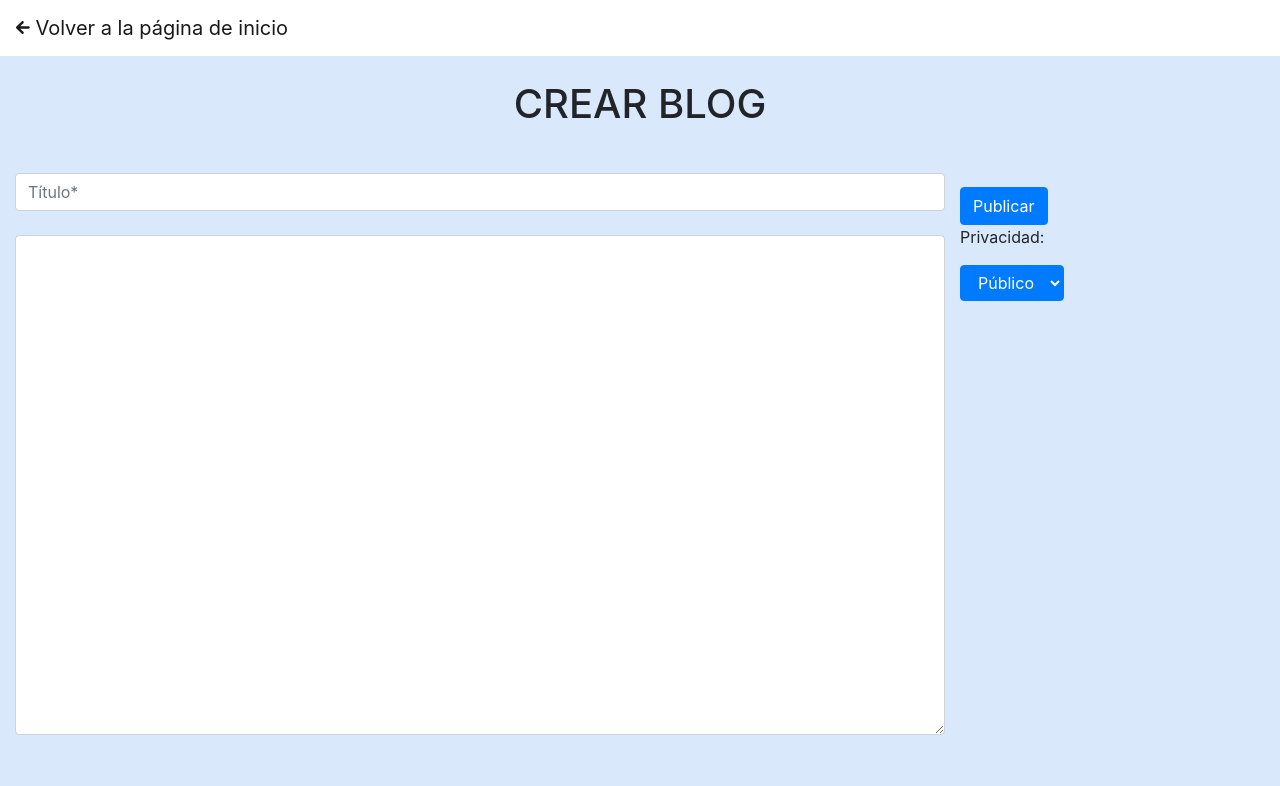
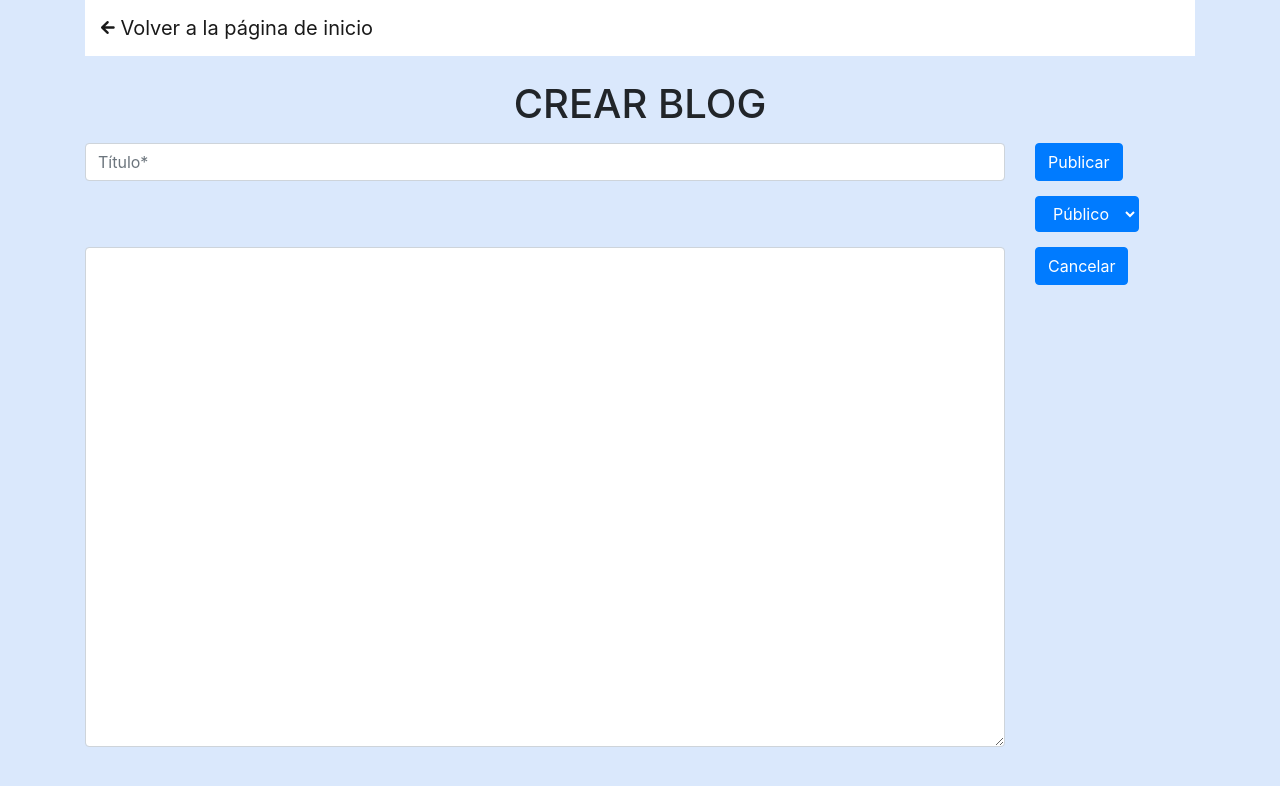
Before and after one commit to rubendario102/MisionTicGrupoF, a Flask app: page /crearBlog in a window 1280 px wide. Shown: the top 786 px of the page. Run offline with Flask 2, Linux system fonts and the light colour scheme; the visitor is signed in with stand-in values (Sample User, id 1).

Commit message:
Se resuelven los bugs que se crearon en el merge anterior

```diff
--- a/BLOGS/main.py
+++ b/BLOGS/main.py
@@ -124,7 +124,7 @@ def crearUsuario():
                             cursor.execute("INSERT INTO tbl_001_u(usr, em, cla, tip_u, est_u) VALUES(?,?,?,?,?)",(usuario,correo,encriptada, 1,"inactivo"))
                             con.commit()
                             yag = yagmail.SMTP("pruebatk.8912@gmail.com","prueba123")
-                            yag.send(to = correo, subject="Correo de activación", contents="Bienvenido al blog")
+                            yag.send(to = correo, subject='Activar usuario', contents='Bienvenido al Blog para activar su usuario <a href='+url_for('activar',_external=True)+'>Click aqui para activar usuario</a>')
                             return render_template('login.html')
                         else:
                             error = "El correo ya existe"
@@ -237,7 +237,8 @@ def crearBlog3():
                         #borrar id del usuario
                         cursor.execute("INSERT INTO tbl_002_b(id_u, tit, cuer_b, est_b, fecha_cb)VALUES(?,?,?,?,CURRENT_TIMESTAMP)",(idUsuario, titulo, cuerpo, blog))
                         con.commit()
-                        return render_template('vistaBlog.html')
+                        variable = redirect(url_for('vistaBlog'))
+                        return variable
                 except:
                     con.rollback()
                     error = "No se pudo crear el blog"
@@ -369,6 +370,43 @@ def recuperar():
             error="Este correo no esta registrado"
             return render_template('Recuperar.html',error=error)
 
+#Ruta para activar el usuario
+@app.route('/activar', methods=['POST','GET'])
+def activar():
+    if request.method == "POST":
+        error = None
+        correo = escape(request.form["correo"])
+        if correo != "":
+            try:
+                with sqlite3.connect('Blogs.db') as con:
+                    con.row_factory = sqlite3.Row
+                    cursor = con.cursor()
+                    #busco si el correo ya existe
+                    cursor.execute("SELECT id_u FROM tbl_001_u WHERE em = ?",[correo])
+                    row = cursor.fetchone()
+                    if row != None:
+                        id_usuario= row[0]
+                        cursor.execute("UPDATE tbl_001_u SET est_u =? WHERE id_u = ?",["activo",id_usuario])
+                        con.commit()
+                        variable = redirect(url_for('principal'))
+                        return variable
+                    else:
+                        error = "Este correo no esta guardado en la base de datos"
+                        flash(error)
+                        return render_template('activar.html')
+            except:
+                error = "No se pudo activar el usuario"
+                flash(error)
+                return render_template('activar.html')
+        else:
+            error = "El campo no puede estar vacio"
+            flash(error)
+            return render_template('activar.html')
+    else:
+        error = "Metodo invalido"
+        flash(error)
+        return render_template('activar.html')
+
 if __name__ == "__main__":
     #app.run(host='127.0.0.1', port = 443, ssl_context= ('micertificado.pem','llaveprivada.pem'),debug=True)
     app.run(debug=True)
--- a/BLOGS/templates/crearEntrada.html
+++ b/BLOGS/templates/crearEntrada.html
@@ -1,47 +1,45 @@
 {% extends "base.html" %}
 
 {% block contenido %}
+    <div class="container">
+        <div class="row">
+            <div class="col-12">
+                <nav class="navbar navbar-light bg-light">
+                    <a class="navbar-brand" href="{{ url_for('vistaBlog') }}"><i class="icon ion-md-arrow-round-back"></i> Volver a la página de inicio</a>
+                </nav>
+            </div>
+        </div>
         <section class="content">
             {%for message in get_flashed_messages()%}
             <div class="flash">{{message}}</div>
             {%endfor%}
         </section>
-    <nav class="navbar navbar-light bg-light">
-        <a class="navbar-brand" href="{{url_for('vistaBlog')}}"><i class="icon ion-md-arrow-round-back"></i> Volver a la página de inicio</a>
-    </nav>
+        <form id=fomularioBlog action="{{url_for('crearBlog3')}}" method="GET">
             <br>
             <h1 style="text-align: center;">CREAR BLOG</h1>
-    <form method="GET" action="{{url_for('crearBlog3')}}">
-        <div id="contenedor-principal">
-            <!-- Contenido de la pagina -->
-            <div id="contenido-pagina">
-                <div class="container-fluid">
-                    <div class="row">
-                        <div class="col-lg-12">
-                            <br>
+            <div class="row" style="margin-top: 15px;margin-bottom: 15px;">
+                <br><br>
+                <div class="col-10">
                     {{form.titulo(class="form-control input-md")}}
-                            <!-- <input id="titulo" name="titulo" type="text" placeholder="Titulo*" class="form-control input-md"> -->
-                            <br>
-                            {{form.cuerpo(class="form-control")}}
-                            <!-- <textarea id="cuerpo" name="cuerpo" class="form-control"></textarea> -->
                 </div>
-                    </div>
-                </div>
-            </div>
-
-            <!-- barra lateral -->
-            <div id="contenido-barra">
+                <div class="col-2">
                     <input type="submit" value="Publicar" class="btn btn-primary">
-                <br>
-                <label>{{form.privacidad.label}}</label>
-                <!--{{form.privacidad(class="btn btn-primary")}}-->
-                <select id="privacidad" name="privacidad" class="btn btn-primary item-lista">
+                    <select id="privacidad" name="privacidad" class="btn btn-primary" style="margin-top: 15px;">
                         <option value="0">Público</option>
                         <option value="1">Privado</option>
                     </select>
                 </div>
             </div>
+            <div class="row">
+                <div class="col-10">
+                    {{form.cuerpo(class="form-control")}}
+                </div>
+                <div class="col-2">
+                    <a type="bottom" href="{{ url_for('vistaBlog') }}" class="btn btn-primary"> Cancelar </a>
+                </div>
+            </div>
         </form>
+    </div>
     <!-- Option 1: jQuery and Bootstrap Bundle (includes Popper) -->
     <script src="https://code.jquery.com/jquery-3.5.1.slim.min.js" integrity="sha384-DfXdz2htPH0lsSSs5nCTpuj/zy4C+OGpamoFVy38MVBnE+IbbVYUew+OrCXaRkfj" crossorigin="anonymous"></script>
     <script src="https://cdn.jsdelivr.net/npm/bootstrap@4.5.3/dist/js/bootstrap.bundle.min.js" integrity="sha384-ho+j7jyWK8fNQe+A12Hb8AhRq26LrZ/JpcUGGOn+Y7RsweNrtN/tE3MoK7ZeZDyx" crossorigin="anonymous"></script>
--- a/BLOGS/templates/login.html
+++ b/BLOGS/templates/login.html
@@ -18,7 +18,7 @@
                 <label for="userEmail" class="col-sm-2 col-form-label"></label>
                 <div class="col-sm-10">
                     <h1 class="h3">Login</h1>
-                    <p><small>Para acceder al Blog ingrese con su usuario y contraseña</small></p>
+                    <p><small>Para acceder al Blog ingrese con su correo y contraseña</small></p>
                     <h3 class="h6">Correo</h3>
                     <input type="email" class="form-control" id="usuario" name="usuario" aria-describedby="emailHelp" placeholder="Ingresa tu correo">
                 </div>
@@ -37,7 +37,6 @@
                     <br>
                     <br>
                     <br>
-                    <p><small>@EdwinPoloB 2020</small></p>
 
                 </div>
             </div>
```
Also changed, not shown: BLOGS/templates/activar.html (added, +28 -0 lines). Lines whose indentation alone changed are shown as unchanged.
